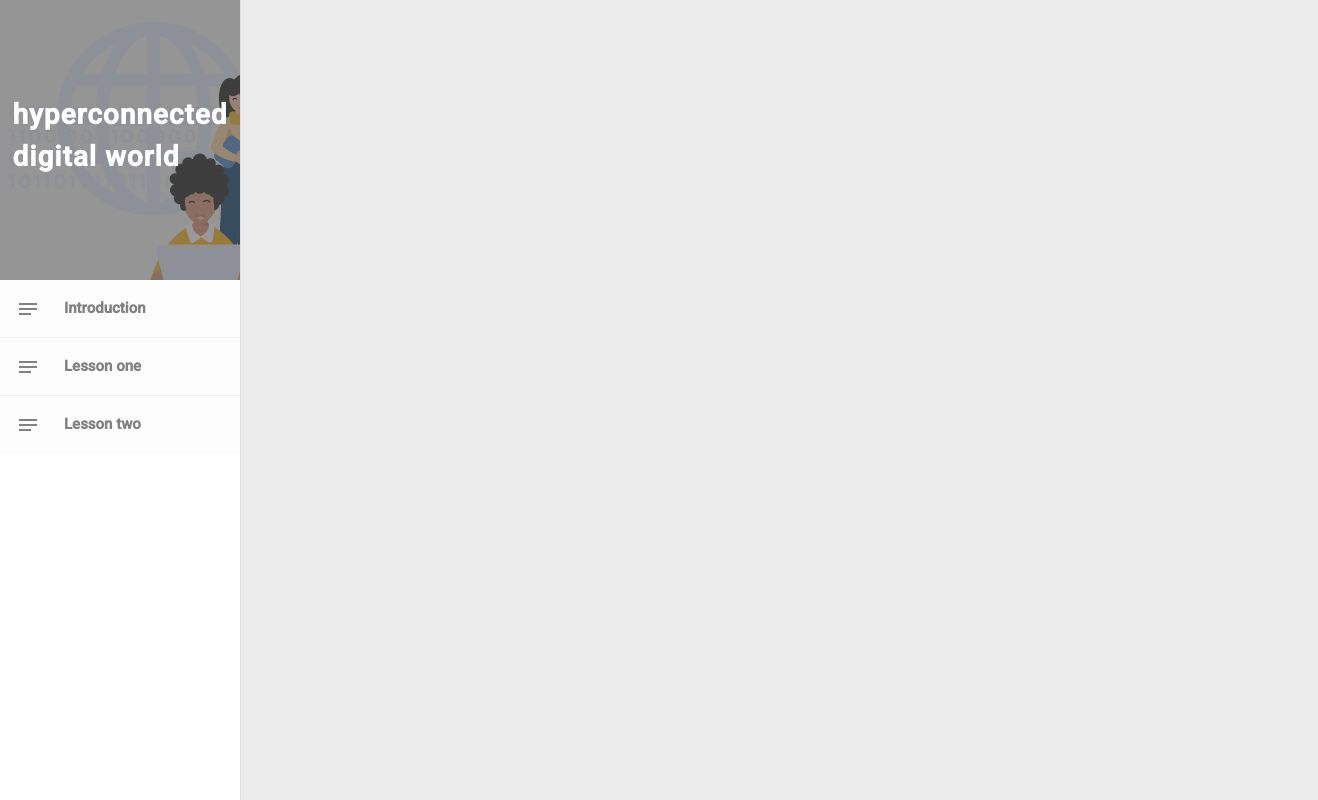
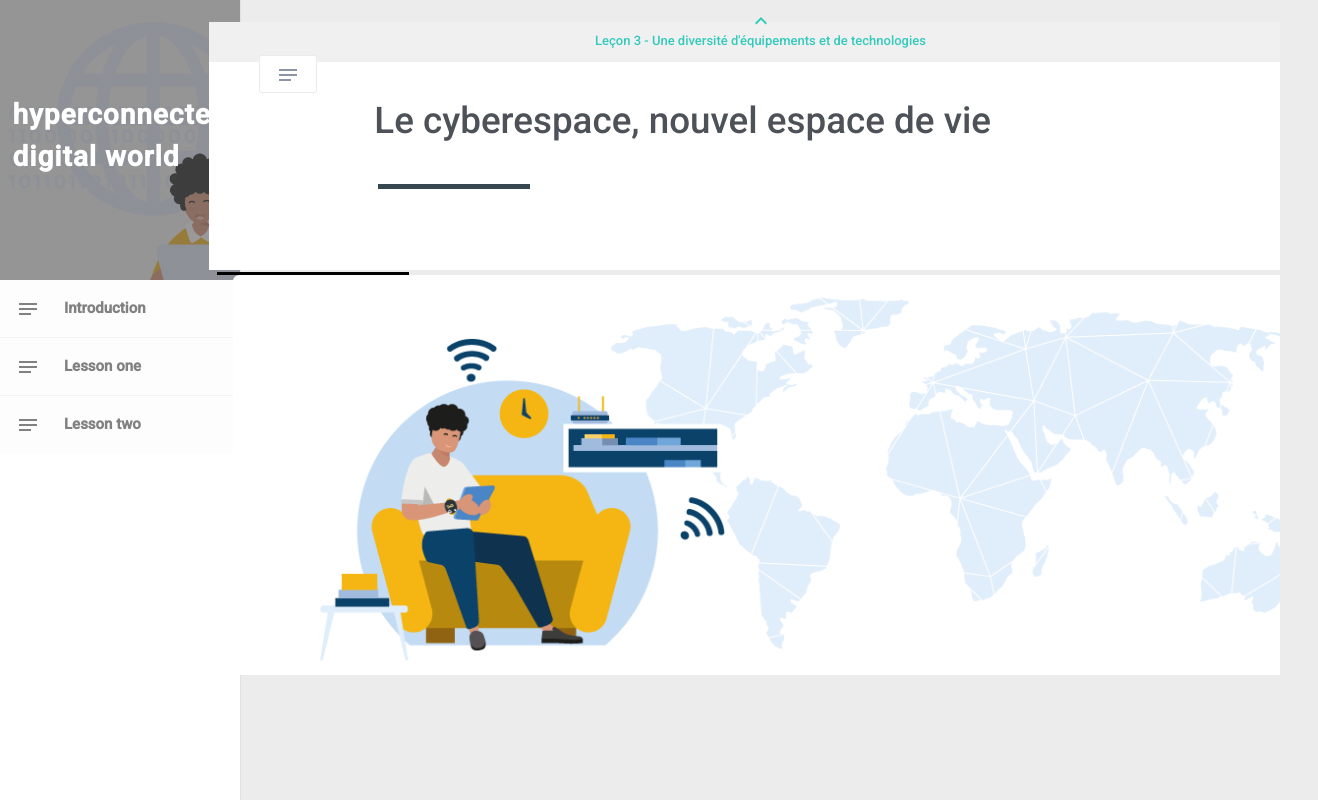
Before and after one commit to Pob1-Balin/frontEnd, a React (Create React App) app: page /cyberspace in a window 1280 px wide. Shown: the top 800 px of the page, 1318 px wide, since content can reach past the window. Built offline with nearby package versions, Linux system fonts and the light colour scheme; the HTML template or start-up script is replaced by a standard one.

Commit message:
adjustments on pages

```diff
--- a/src/unitsDashboard/Units-body-contents/CyberSpacesContent.jsx
+++ b/src/unitsDashboard/Units-body-contents/CyberSpacesContent.jsx
@@ -12,7 +12,7 @@ import '../../App.css'
 function CyberSpacesContent(){
     return(
         <>
-            <main className="ms-sm-auto  px-md-4">
+            <main className="ms-sm-auto  px-md-4" style={{marginLeft:'20%'}}>
 
                 <div className="Unit-Dashboard-wrapper">
                      <HeaderSection destination="Leçon 3 - Une diversité d'équipements et de technologies" header_title="Le cyberespace, nouvel espace de vie" />
@@ -27,11 +27,11 @@ function CyberSpacesContent(){
 
                <div className="carousel-wrapper">
                     <CarouselCard image_one='./images/pWvYI3C6urHiwf81_G8Tkq6N81vgHzxGF-_NOPROCESS_connexion.png' image_two='./images/866_KMr1OP8c-5Kk_tyx40NUloxLkpGw8-_NOPROCESS_storyline_2.png' image_three='./images/VbbpNiieXSZ3Wu_u_vXMrT-AU7DBKSiEo-_NOPROCESS_storyline_3.png' carousel_text_one="L’ensemble des réseaux qui relient ces objets crée le cyberespace.
-Par conséquent, les attaques informatiques utilisent ce territoire pour atteindre les cibles.
-Or, celui-ci possède des propriétés particulières qui font qu’il est nécessaire de repenser le modèle habituel.
+                        Par conséquent, les attaques informatiques utilisent ce territoire pour atteindre les cibles.
+                        Or, celui-ci possède des propriétés particulières qui font qu’il est nécessaire de repenser le modèle habituel.
 
-Source : Cryptolaw" carousel_text_two="En effet, le cyberespace est un espace sans frontières concrètes.
-Mais ces propos sont à nuancer, car les réseaux reposent sur des infrastructures techniques physiques qui se trouvent sur un territoire bien déterminé : il y a donc une dimension de territorialité. " carousel_text_three=" Cependant, ces technologies ne sont pas exemptes de risques puisque là encore ces réseaux rejoignent la toile mondiale, le plus souvent au travers du modem ADSL / boitier fibre qui joue le rôle de passerelle." />
+                        Source : Cryptolaw" carousel_text_two="En effet, le cyberespace est un espace sans frontières concrètes.
+                        Mais ces propos sont à nuancer, car les réseaux reposent sur des infrastructures techniques physiques qui se trouvent sur un territoire bien déterminé : il y a donc une dimension de territorialité. " carousel_text_three=" Cependant, ces technologies ne sont pas exemptes de risques puisque là encore ces réseaux rejoignent la toile mondiale, le plus souvent au travers du modem ADSL / boitier fibre qui joue le rôle de passerelle." />
                </div>
 
                 <div className="units-dashboard-footer-wrapper">
--- a/src/unitsDashboard/pages/CyberSpacesPage.jsx
+++ b/src/unitsDashboard/pages/CyberSpacesPage.jsx
@@ -1,14 +1,28 @@
 import React from 'react'
 import UnitSidebar from '../components/Sidebar';
+import SidebarLinks from '../components/SidebarLinks';
+import ToggleButton from '../components/toggleButton';
 import CyberSpacesContent from '../Units-body-contents/CyberSpacesContent';
 
 function CyberSpacesPage(){
     return(
         <>
-            <UnitSidebar/>
+            {/* <UnitSidebar/>
             <main>
                 <CyberSpacesContent />
-            </main>
+            </main> */}
+
+<div className="d-flex px-0" id="wrapper">
+                <SidebarLinks/>
+                <div id="page-content-wrapper">
+                    <div>
+                        <ToggleButton/>
+                    </div>
+                    <div className="container-fluid px-0">
+                    <CyberSpacesContent />
+                    </div>
+                </div>
+            </div>
         </>
     )
 }
```
